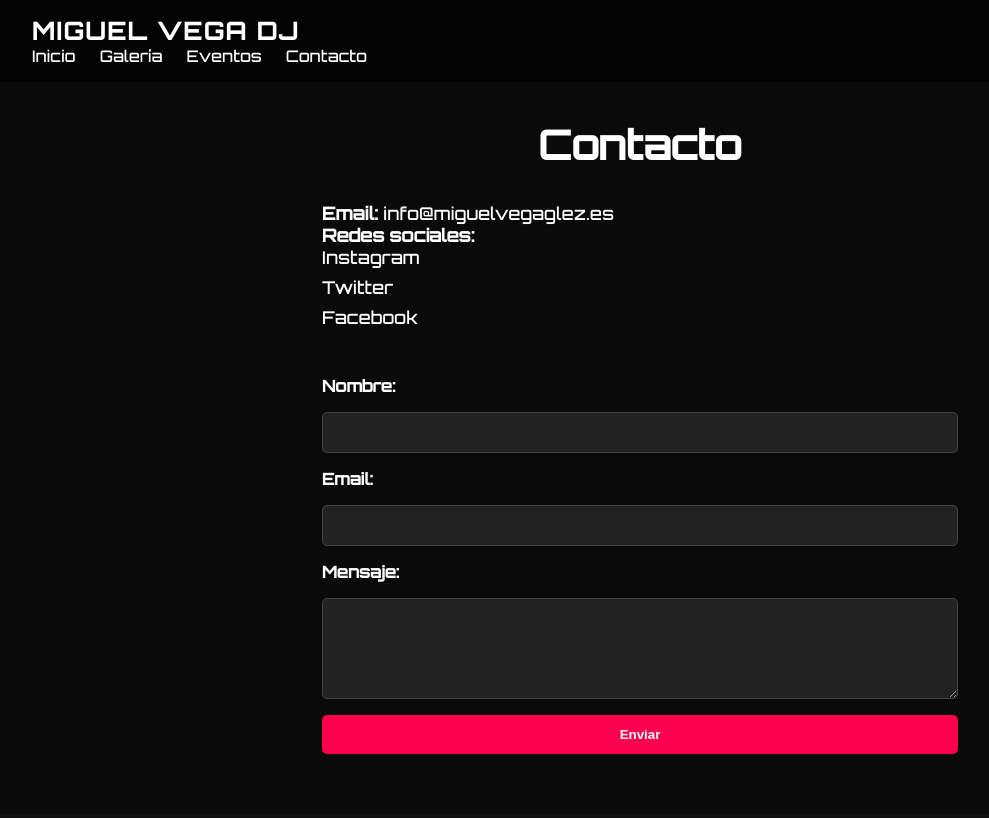
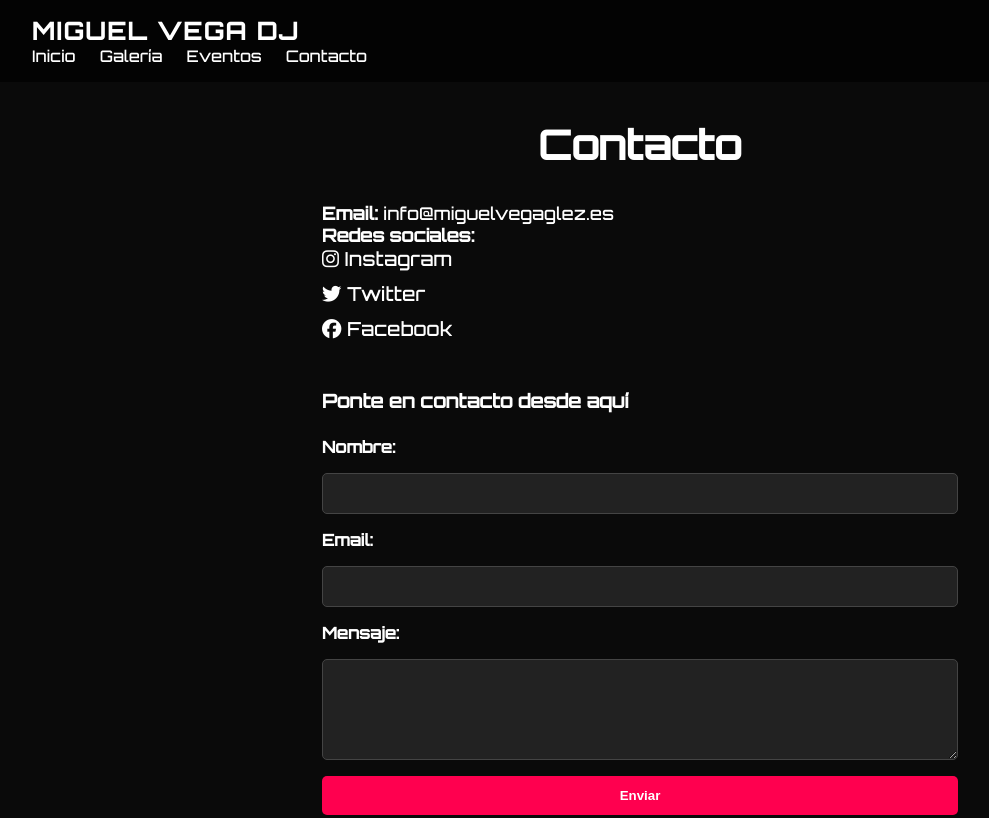
Before and after one commit to Jamesclon/miguelvegaweb, a plain HTML site: page contacto.html in a window 1280 px wide. Shown: the top 818 px of the page, without its empty margins (0-989 px from the left). Drawn offline with Linux system fonts and the light colour scheme.

Commit message:
mejoras rrss

```diff
--- a/contacto.html
+++ b/contacto.html
@@ -7,6 +7,7 @@
   <title>Contacto - Miguel Vega DJ</title>
   <link rel="stylesheet" href="styles/dj.css" />
   <link href="https://fonts.googleapis.com/css2?family=Orbitron:wght@500&display=swap" rel="stylesheet">
+  <link rel="stylesheet" href="https://cdnjs.cloudflare.com/ajax/libs/font-awesome/6.5.0/css/all.min.css">
 </head>
 
 <body>
@@ -29,12 +30,18 @@
       <p><strong>Email:</strong> <a href="mailto:info@miguelvegaglez.es">info@miguelvegaglez.es</a></p>
       <p><strong>Redes sociales:</strong></p>
       <ul class="socials">
-        <li><a href="https://www.instagram.com/miguelvegamusic" target="_blank">Instagram</a></li>
-        <li><a href="https://www.twitter.com/" target="_blank">Twitter</a></li>
-        <li><a href="https://www.facebook.com/miguelvegamusic" target="_blank">Facebook</a></li>
+        <li><a href="https://www.instagram.com/miguelvegamusic" target="_blank"><i class="fab fa-instagram"></i>
+            Instagram</a></li>
+        <li><a href="https://www.twitter.com/" target="_blank"><i class="fab fa-twitter"></i> Twitter</a></li>
+        <li><a href="https://www.facebook.com/miguelvegamusic" target="_blank"><i class="fab fa-facebook"></i>
+            Facebook</a></li>
+
       </ul>
     </div>
-
+    <h3>
+      Ponte en contacto desde aquí
+      <p><br></p>
+    </h3>
     <form action="https://formsubmit.co/info@miguelvegaglez.es" method="POST" class="contact-form">
       <!-- Evita SPAM con este campo oculto -->
       <input type="text" name="_honey" style="display:none">
--- a/styles/dj.css
+++ b/styles/dj.css
@@ -313,11 +313,32 @@ header {
 .socials {
   list-style: none;
   padding: 0;
+  margin: 0;
 }
 
 .socials li {
-  margin-bottom: 0.5rem;
+  margin-bottom: 10px;
+  font-size: 1.1em;
 }
+
+.socials a {
+  color: #fff;
+  text-decoration: none;
+  transition: color 0.3s;
+}
+
+.socials a:hover {
+  color: #ff4081; /* o el color de acento de tu web */
+}
+
+/* Mejora para móviles */
+@media (max-width: 600px) {
+  .socials li {
+    font-size: 1.3em;
+    margin-bottom: 12px;
+  }
+}
+
 
 .contact-form {
   display: flex;
```
Lines whose indentation alone changed are shown as unchanged.
